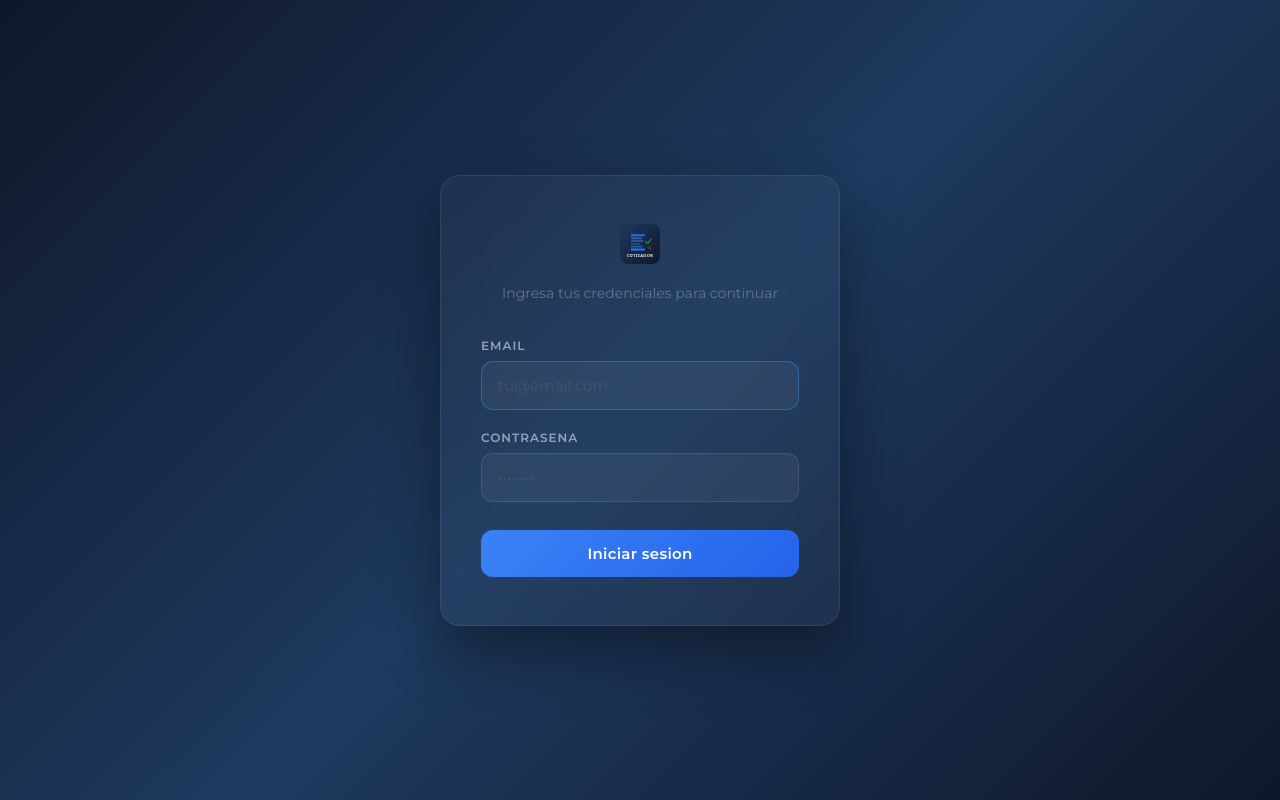
After one commit to luciaf17/cotizador, a Django app: page /auth/login/ in a window 1280 px wide. The commit adds this page. Run offline with Django 5.2, Linux system fonts and the light colour scheme.

Commit message:
feat: Fase 6 — roles, permisos, login/logout, aprobacion/confirmacion
TenantMiddleware:
- Inyecta request.tenant desde el usuario autenticado
- Registrado despues de AuthenticationMiddleware

Decoradores de permisos:
- @rol_requerido('admin', 'dueno') protege views de gestion
- Superuser siempre tiene acceso
- Aplicado a: crear_lista, editar_precio, activar_lista, pdf_prearmados

Login/Logout:
- /auth/login/ con template dark theme (Montserrat, card translucida)
- /auth/logout/ redirige a login
- LOGIN_URL actualizado de /admin/login/ a /auth/login/
- Boton 'Salir' en navbar

Visibilidad por rol:
- Vendedor ve solo sus cotizaciones en historial (SPEC 2.3)
- Dueno/Admin ven todas

Flujo aprobacion/confirmacion (SPEC 2.4):
- borrador → aprobada: cualquier usuario puede aprobar
- aprobada → confirmada:
  - Dueno/Admin: puede confirmar siempre
  - Vendedor sin requiere_validacion: puede confirmar
  - Vendedor con requiere_validacion: ve 'Pendiente de confirmacion'
- Registra confirmada_por y confirmada_at
- Resumen muestra botones segun estado y permisos

Tests (10 nuevos):
- Vendedor ve solo sus cotizaciones
- Dueno ve todas
- Aprobar cambia estado
- Vendedor con validacion no puede confirmar
- Vendedor sin validacion puede confirmar
- Dueno puede confirmar
- Vendedor no puede crear lista (403)
- Dueno puede crear lista (200)
- Login redirige a inicio
- Login incorrecto muestra error

144 passed

Co-Authored-By: Claude Opus 4.6 (1M context) <noreply@anthropic.com>

```diff
--- /dev/null
+++ b/apps/accounts/urls.py
@@ -0,0 +1,8 @@
+from django.urls import path
+
+from . import views
+
+urlpatterns = [
+    path('login/', views.login_view, name='login'),
+    path('logout/', views.logout_view, name='logout'),
+]
--- a/apps/accounts/views.py
+++ b/apps/accounts/views.py
@@ -1,3 +1,22 @@
-from django.shortcuts import render
+from django.contrib.auth import authenticate, login, logout
+from django.shortcuts import redirect, render
 
-# Create your views here.
+
+def login_view(request):
+    error = ''
+    if request.method == 'POST':
+        email = request.POST.get('email', '').strip()
+        password = request.POST.get('password', '')
+        user = authenticate(request, username=email, password=password)
+        if user is not None:
+            login(request, user)
+            next_url = request.GET.get('next', '/')
+            return redirect(next_url)
+        error = 'Email o contrasena incorrectos'
+
+    return render(request, 'accounts/login.html', {'error': error})
+
+
+def logout_view(request):
+    logout(request)
+    return redirect('login')
--- a/apps/cotizaciones/urls.py
+++ b/apps/cotizaciones/urls.py
@@ -30,8 +30,9 @@ urlpatterns = [
     path('<int:cotizacion_id>/calcular/', views.calcular_preview, name='cotizacion_calcular'),
     # Resumen final
     path('<int:cotizacion_id>/resumen/', views.resumen, name='cotizacion_resumen'),
-    # Aprobar
+    # Aprobar y confirmar
     path('<int:cotizacion_id>/aprobar/', views.aprobar, name='cotizacion_aprobar'),
+    path('<int:cotizacion_id>/confirmar/', views.confirmar, name='cotizacion_confirmar'),
     # PDF
     path('<int:cotizacion_id>/pdf/', views.descargar_pdf, name='cotizacion_pdf'),
 ]
--- a/apps/precios/views.py
+++ b/apps/precios/views.py
@@ -3,6 +3,8 @@ from decimal import Decimal
 
 from django.contrib import messages
 from django.contrib.auth.decorators import login_required
+
+from apps.accounts.decorators import rol_requerido
 from django.http import HttpResponse
 from django.shortcuts import get_object_or_404, redirect, render
 from django.template.loader import render_to_string
@@ -63,6 +65,7 @@ def panel_listas(request):
 
 
 @login_required
+@rol_requerido("admin", "dueno")
 def crear_lista(request):
     tenant = _get_tenant()
     vigente = ListaPrecio.objects.filter(tenant=tenant, estado='vigente').first()
@@ -137,6 +140,7 @@ def editar_lista(request, lista_id):
 
 
 @login_required
+@rol_requerido("admin", "dueno")
 def editar_precio(request, precio_id):
     tenant = _get_tenant()
     pp = get_object_or_404(PrecioProducto, id=precio_id, lista__tenant=tenant)
@@ -155,6 +159,7 @@ def editar_precio(request, precio_id):
 
 
 @login_required
+@rol_requerido("admin", "dueno")
 def activar_lista_view(request, lista_id):
     tenant = _get_tenant()
     lista = get_object_or_404(ListaPrecio, id=lista_id, tenant=tenant)
@@ -194,6 +199,7 @@ def generar_pdf_cotizacion(request, cotizacion_id):
 
 
 @login_required
+@rol_requerido("admin", "dueno")
 def generar_pdf_prearmados(request):
     tenant = _get_tenant()
     lista = ListaPrecio.objects.filter(tenant=tenant, estado='vigente').first()
--- /dev/null
+++ b/apps/tenants/middleware.py
@@ -0,0 +1,14 @@
+"""
+TenantMiddleware: inyecta request.tenant basado en el usuario autenticado.
+"""
+
+
+class TenantMiddleware:
+    def __init__(self, get_response):
+        self.get_response = get_response
+
+    def __call__(self, request):
+        request.tenant = None
+        if hasattr(request, 'user') and request.user.is_authenticated:
+            request.tenant = getattr(request.user, 'tenant', None)
+        return self.get_response(request)
--- a/config/settings/base.py
+++ b/config/settings/base.py
@@ -32,6 +32,7 @@ MIDDLEWARE = [
     'django.middleware.common.CommonMiddleware',
     'django.middleware.csrf.CsrfViewMiddleware',
     'django.contrib.auth.middleware.AuthenticationMiddleware',
+    'apps.tenants.middleware.TenantMiddleware',
     'django.contrib.messages.middleware.MessageMiddleware',
     'django.middleware.clickjacking.XFrameOptionsMiddleware',
 ]
@@ -71,7 +72,7 @@ AUTH_PASSWORD_VALIDATORS = [
 ]
 
 AUTH_USER_MODEL = 'accounts.User'
-LOGIN_URL = '/admin/login/'
+LOGIN_URL = '/auth/login/'
 LOGIN_REDIRECT_URL = '/'
 
 LANGUAGE_CODE = 'es-ar'
--- a/config/urls.py
+++ b/config/urls.py
@@ -4,6 +4,7 @@ from django.urls import include, path
 
 urlpatterns = [
     path('admin/', admin.site.urls),
+    path('auth/', include('apps.accounts.urls')),
     path('tenant/', include('apps.tenants.urls')),
     path('precios/', include('apps.precios.urls')),
     path('', include('apps.cotizaciones.urls')),
--- /dev/null
+++ b/templates/accounts/login.html
@@ -0,0 +1,69 @@
+<!DOCTYPE html>
+<html lang="es">
+<head>
+    <meta charset="UTF-8">
+    <meta name="viewport" content="width=device-width, initial-scale=1.0">
+    <title>Iniciar sesion — Cotizador</title>
+    <link rel="icon" type="image/svg+xml" href="/static/favicon.svg">
+    <link href="https://fonts.googleapis.com/css2?family=Montserrat:wght@400;500;600;700&display=swap" rel="stylesheet">
+    <style>
+        * { box-sizing: border-box; margin: 0; padding: 0; }
+        body {
+            min-height: 100vh; display: flex; align-items: center; justify-content: center;
+            background: linear-gradient(135deg, #0f172a 0%, #1e3a5f 50%, #0f172a 100%);
+            font-family: 'Montserrat', system-ui, sans-serif;
+        }
+        .card {
+            width: 400px; background: rgba(255,255,255,0.03); backdrop-filter: blur(20px);
+            border: 1px solid rgba(255,255,255,0.08); border-radius: 20px;
+            padding: 48px 40px; box-shadow: 0 25px 60px rgba(0,0,0,0.4);
+        }
+        .input {
+            width: 100%; padding: 14px 16px; background: rgba(255,255,255,0.05);
+            border: 1px solid rgba(255,255,255,0.1); border-radius: 12px;
+            color: #f1f5f9; font-size: 15px; outline: none; font-family: inherit;
+            transition: border 0.2s;
+        }
+        .input:focus { border-color: rgba(59,130,246,0.5); }
+        .input::placeholder { color: #475569; }
+        .label {
+            color: #94a3b8; font-size: 12px; font-weight: 600; text-transform: uppercase;
+            letter-spacing: 1px; display: block; margin-bottom: 8px;
+        }
+        .btn {
+            width: 100%; padding: 14px; background: linear-gradient(135deg, #3b82f6, #2563eb);
+            color: #fff; border: none; border-radius: 12px; font-size: 15px; font-weight: 600;
+            cursor: pointer; font-family: inherit; letter-spacing: 0.3px; transition: transform 0.2s;
+        }
+        .btn:hover { transform: translateY(-1px); }
+        .error {
+            color: #f87171; font-size: 13px; text-align: center; margin-bottom: 16px;
+            padding: 10px; background: rgba(248,113,113,0.1); border-radius: 8px;
+        }
+    </style>
+</head>
+<body>
+    <div class="card">
+        <div style="text-align: center; margin-bottom: 36px;">
+            <img src="/static/cotizador_logo.svg" alt="Cotizador" style="height: 40px; margin-bottom: 16px;">
+            <p style="color: #64748b; font-size: 14px;">Ingresa tus credenciales para continuar</p>
+        </div>
+
+        <form method="post">
+            {% csrf_token %}
+            <div style="margin-bottom: 20px;">
+                <label class="label">Email</label>
+                <input type="email" name="email" class="input" placeholder="tu@email.com" required autofocus>
+            </div>
+            <div style="margin-bottom: 28px;">
+                <label class="label">Contrasena</label>
+                <input type="password" name="password" class="input" placeholder="••••••••" required>
+            </div>
+            {% if error %}
+            <div class="error">{{ error }}</div>
+            {% endif %}
+            <button type="submit" class="btn">Iniciar sesion</button>
+        </form>
+    </div>
+</body>
+</html>
```
Also changed, not shown: apps/accounts/decorators.py (added, +22 -0 lines), apps/accounts/tests/test_permisos.py (added, +166 -0 lines), apps/cotizaciones/views.py (+38 -6 lines), apps/precios/tests/test_pdf.py (+1 -1 lines), templates/base.html (+6 -3 lines), templates/cotizaciones/resumen.html (+15 -0 lines).
